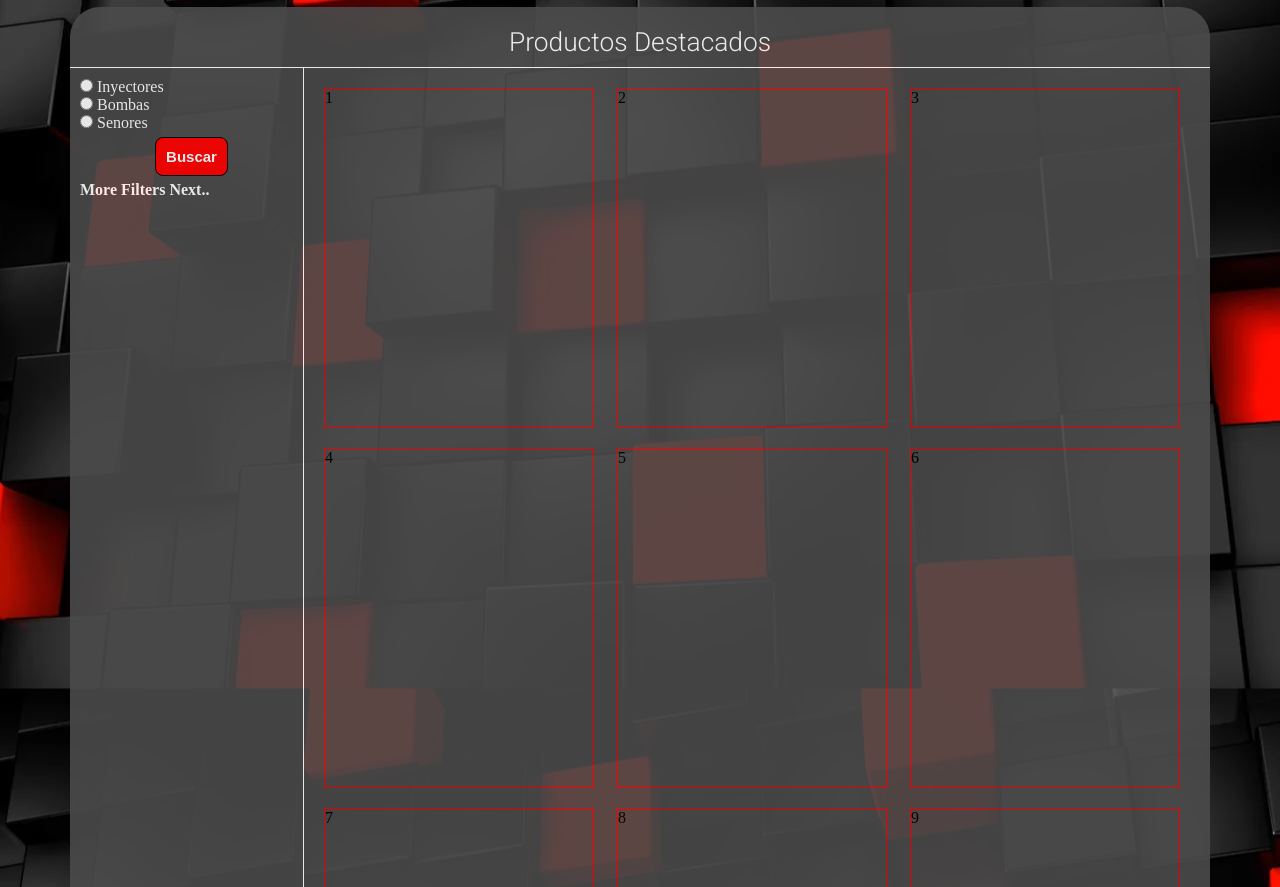
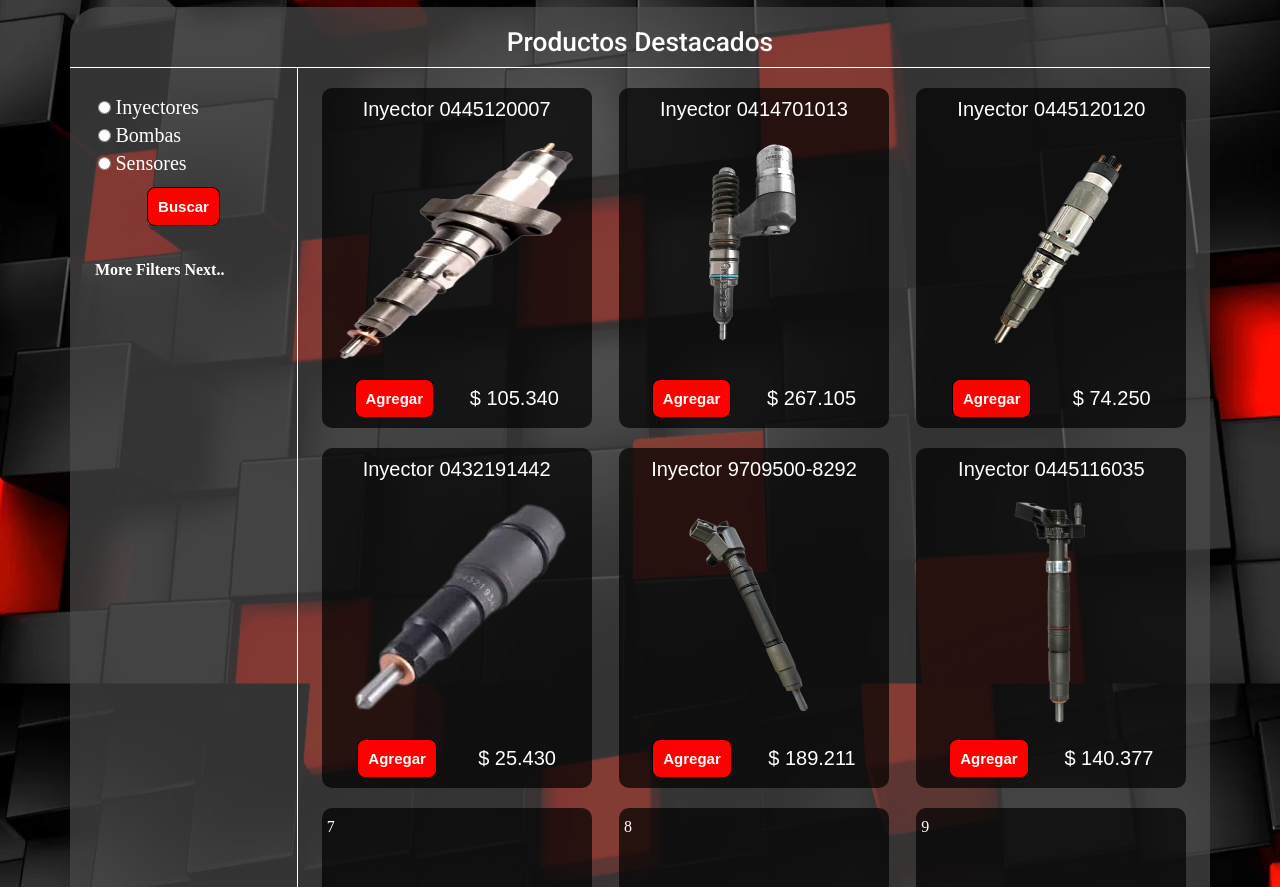
Before and after one commit to TomasDiStefano/Shoping-Cart-DieselJuncal, a plain HTML site: page index.html in a window 1280 px wide. Shown: the part 161-1048 px from the top of the page. Drawn offline with Linux system fonts and the light colour scheme.

Commit message:
Add product Inyectors

```diff
--- a/index.html
+++ b/index.html
@@ -11,6 +11,9 @@
     <link rel="preconnect" href="https://fonts.googleapis.com">
     <link rel="preconnect" href="https://fonts.gstatic.com" crossorigin>
     <link href="https://fonts.googleapis.com/css2?family=Kulim+Park:ital,wght@1,300&family=Roboto:wght@300;500&display=swap" rel="stylesheet">
+
+    <!-- Icon -->
+    <link rel="shortcut icon" href="./images/img-logo.png" />
 
 </head>
 <body>
@@ -44,17 +47,17 @@
                 <div class="grid-container">
                     <aside class="filters__container">
                         <form class="filters__form" action="">
-                            <div class="filters_form--items">
+                            <div class="filters__form--items">
                                 <input name="identificador" type="radio" value="Inyectores" id="Inyectores">
                                 <label for="Inyectores"> Inyectores</label>
                             </div>
-                            <div class="filters_form--items">
+                            <div class="filters__form--items">
                                 <input name="identificador" type="radio" value="Bombas" id="Bombas">
                                 <label for="Bombas"> Bombas</label>
                             </div>
-                            <div class="filters_form--items">
+                            <div class="filters__form--items">
                                 <input name="identificador" type="radio" value="Sensores" id="Sensores">
-                                <label for="sesnores"> Senores</label>
+                                <label for="Sensores"> Sensores</label>
                             </div>
                             <div class="filters__button--container">
                                 <button class="filters__button">Buscar</button>
@@ -62,17 +65,59 @@
 
                         </form>
 
-                        <h1>More Filters Next..</h1>
+                        <h1 style="padding: 0 25px">More Filters Next..</h1>
                     </aside>
 
                     <section class="products">
                         <div class="products__grid-container">
-                            <div class="products__grid-item">1</div>
-                            <div class="products__grid-item">2</div>
-                            <div class="products__grid-item">3</div>
-                            <div class="products__grid-item">4</div>
-                            <div class="products__grid-item">5</div>
-                            <div class="products__grid-item">6</div>
+                            <div class="products__grid-item">
+                                <p> Inyector 0445120007</p>
+                                <img class="products__grid-item--img" src="./images/Inyectores/Inyector Ford Cargo 1722.png">
+                                <div class="products__grid-item--price">
+                                    <button>Agregar</button>
+                                    <p> $ 105.340</p>
+                                </div>
+                            </div>
+                            <div class="products__grid-item">
+                                <p> Inyector 0414701013</p>
+                                <img class="products__grid-item--img" src="./images/Inyectores/Inyector Bomba Stralis.png">
+                                <div class="products__grid-item--price">
+                                    <button>Agregar</button>
+                                    <p> $ 267.105</p>
+                                </div>
+                            </div>
+                            <div class="products__grid-item">
+                                <p> Inyector 0445120120</p>
+                                <img class="products__grid-item--img" src="./images/Inyectores/Inyector Cummins.png">
+                                <div class="products__grid-item--price">
+                                    <button>Agregar</button>
+                                    <p> $ 74.250</p>
+                                </div>
+                            </div>
+                            <div class="products__grid-item">
+                                <p> Inyector 0432191442</p>
+                                <img class="products__grid-item--img" src="./images/Inyectores/Inyector Mercedes benz.png">
+                                <div class="products__grid-item--price">
+                                    <button>Agregar</button>
+                                    <p> $ 25.430</p>
+                                </div>
+                            </div>
+                            <div class="products__grid-item">
+                                <p> Inyector 9709500-8292</p>
+                                <img class="products__grid-item--img" src="./images/Inyectores/Inyector Toyota.png">
+                                <div class="products__grid-item--price">
+                                    <button>Agregar</button>
+                                    <p> $ 189.211</p>
+                                </div>
+                            </div>
+                            <div class="products__grid-item">
+                                <p> Inyector 0445116035</p>
+                                <img class="products__grid-item--img" src="./images/Inyectores/Inyector Amarok.png">
+                                <div class="products__grid-item--price">
+                                    <button>Agregar</button>
+                                    <p> $ 140.377</p>
+                                </div>
+                            </div>
                             <div class="products__grid-item">7</div>
                             <div class="products__grid-item">8</div>
                             <div class="products__grid-item">9</div>
--- a/sass/_filters.scss
+++ b/sass/_filters.scss
@@ -3,7 +3,6 @@
 
 
  .grid-container{
-  padding: 10px;
   padding-top: 0px;
    display: grid;
    grid-template-columns: 100%;
@@ -28,29 +27,20 @@
   }
 
   &__form{
-    padding-top: 10px;
+    padding: 25px;
+    &--items{
+      padding: 2.5px;
+      font-weight: 200;
+      font-size: 20px;
+    }
   }
 
   &__button{
     &--container{
-      padding: 5px;
+      padding: 10px;
       display: flex;
       justify-content: center;
     }
-    background-color: red; /* Green */
-    border-radius: 8px;
-    border: 1.5px solid black;
-    color: white;
-    padding: 10px 10px;
-    text-align: center;
-    font-family: "kulim-park", sans-serif;
-    font-size: 15px;
-    font-weight: 750;
-    transition: color 0.5s;
-    &:hover{
-        cursor: pointer;
-        color: black;
-    }
+    @include button-template;
   }
-
  }
--- a/sass/_initial.scss
+++ b/sass/_initial.scss
@@ -29,8 +29,7 @@ body{
         color: black;
     }
     &__background{
-        background-color: rgb(75, 75, 75);
-        opacity: 0.9;
+        background-color: rgba(75, 75, 75, 0.685);
         border-radius: 30px;
         height: auto;
         @include responsive-background;
--- a/sass/_mixins.scss
+++ b/sass/_mixins.scss
@@ -6,7 +6,7 @@
         width: 960px;
     }
     @media (min-width: 768px) and (max-width: 992px){
-        width: 720px;
+        width: 800px;
     }
     @media (min-width: 370px) and (max-width: 768px){
         width: 370px;
@@ -28,6 +28,23 @@
         grid-template-columns: repeat(auto-fill,minmax(200px,250px));
     }
     @media (max-width: 768px){
-        grid-template-columns: repeat(auto-fill,minmax(200px,350px));
+        grid-template-columns: repeat(auto-fill,minmax(200px,250px));
     }
 }
+
+@mixin button-template {
+    background-color: red; /* Green */
+    border-radius: 8px;
+    border: 1.5px solid black;
+    color: white;
+    padding: 10px 10px;
+    text-align: center;
+    font-family: "kulim-park", sans-serif;
+    font-size: 15px;
+    font-weight: 750;
+    transition: color 0.5s;
+    &:hover{
+        cursor: pointer;
+        color: black;
+    }
+}
--- a/sass/_products.scss
+++ b/sass/_products.scss
@@ -10,7 +10,7 @@
     padding-bottom: 10px;
     &__beautify{
         font-family: 'roboto', sans-serif;
-        font-weight: 300;
+        font-weight: 500;
     }
 }
 
@@ -22,10 +22,37 @@
         grid-auto-rows: 340px;
         gap: 20px;
         padding: 20px;
-        justify-content: space-between;
-
+        justify-content: space-around;
     }
     &__grid-item{
-        border: 1px solid red;
+        p{
+            font-family: "reboto",sans-serif;
+            font-size: 20px;
+            text-align: center;
+        }
+        padding: 10px 5px;
+        display: flex;
+        color: white;
+        flex-direction: column;
+        justify-content: space-between;
+        background-color: rgba(0, 0, 0, 0.705);
+        border-radius: 10px;
+
+        &--img {
+            height: 75%;
+            width: 100%;
+        }
+
+        &--price{
+            display: flex;
+            justify-content: space-around;
+            align-items: center;
+            padding-left: 10px;
+            padding-right: 10px;
+
+            button{
+               @include button-template;
+            }
+        }
     }
 }
```
Also changed, not shown: images/Inyectores/Innyector Amarok.jpg (added), images/Inyectores/Inyector Amarok.png (added), images/Inyectores/Inyector Bomba Stralis.png (added), images/Inyectores/Inyector Cummins.png (added), images/Inyectores/Inyector Ford Cargo 1722.png (added), images/Inyectores/Inyector Mercedes benz.png (added), images/Inyectores/Inyector Toyota.png (added), styles.css, 1 other file.
